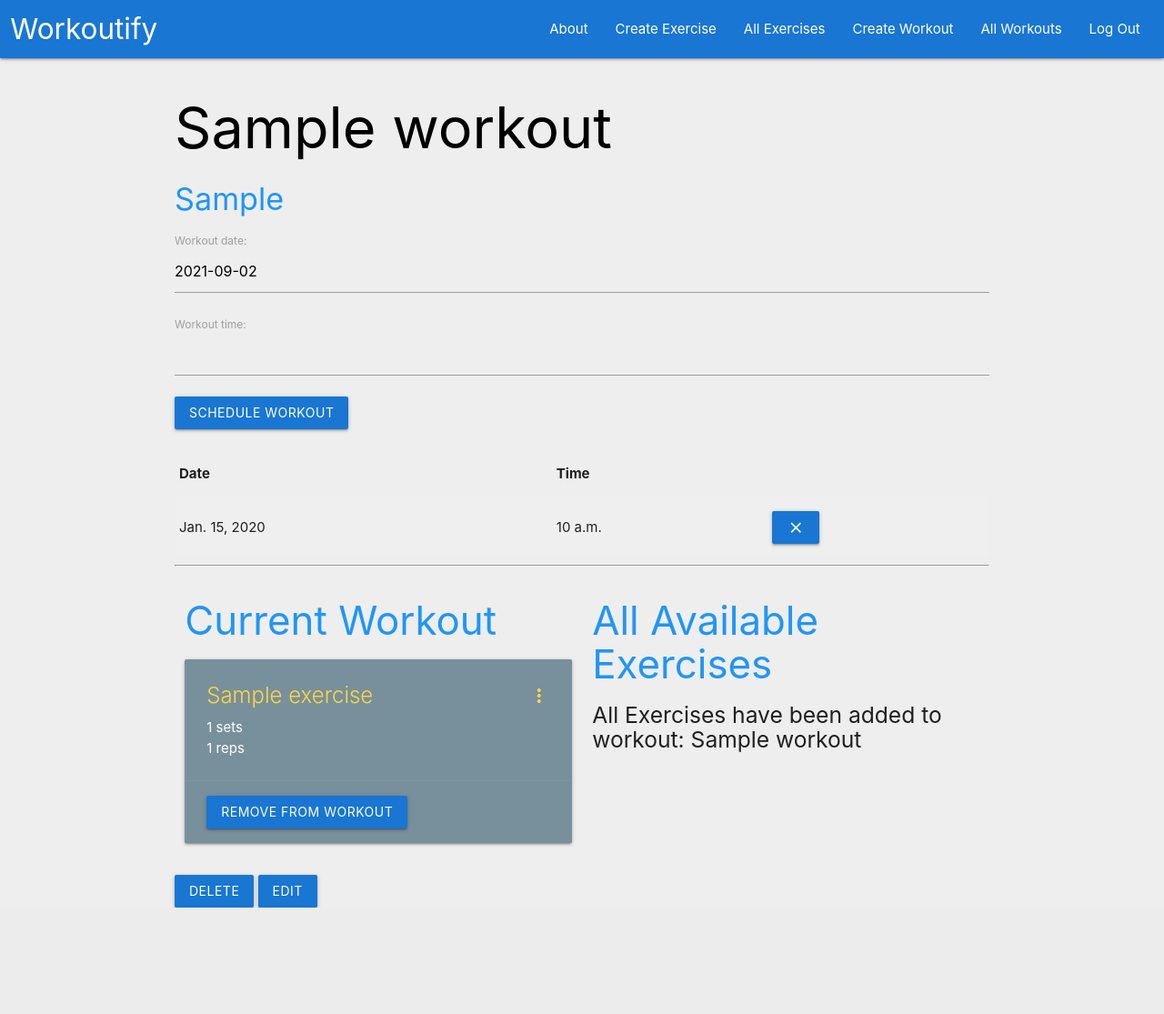
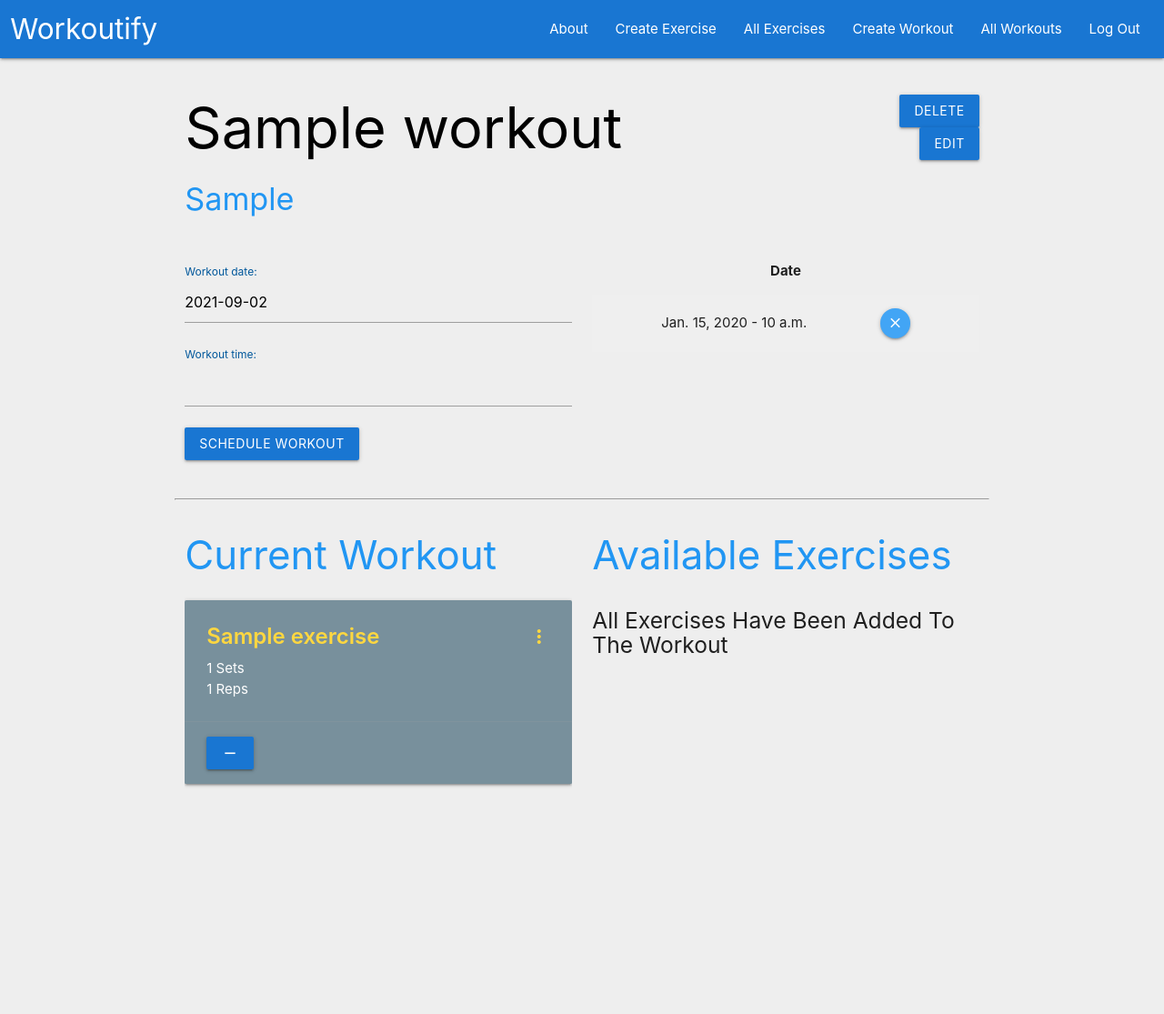
Before and after one commit to CharlesAta/Workoutify, a Django app: page /workouts/1/ in a window 1280 px wide; the page is wider, and only the part inside the window is pictured. Shown: the top 1115 px of that part at 91% size. Before the commit the page ends 998 px from the top of that part, so only its background shows below. Run offline with Django 3.2, Linux system fonts and the light colour scheme; a user stored in the database is signed in; tables that the repository leaves empty hold one stand-in row (values such as "Sample post").

Commit message:
update workout details

```diff
--- a/workoutify/main_app/forms.py
+++ b/workoutify/main_app/forms.py
@@ -27,6 +27,3 @@ class WeatherForm(ModelForm):
     class Meta:
         model = Weather
         fields = ['city']
-
-# class SettingsForm(forms.Form):
-#     time = forms.TimeField(widget=forms.TimeInput(attrs={'class':'timepicker'}))
--- a/workoutify/main_app/static/css/style.css
+++ b/workoutify/main_app/static/css/style.css
@@ -2,3 +2,109 @@ ul {
   list-style-type: none;
   list-style: none;
 }
+
+.datepicker-date-display,
+.datepicker-table td.is-selected,
+.timepicker-digital-display {
+  background-color: #0277bd;
+}
+
+.datepicker-cancel,
+.datepicker-done,
+.timepicker-close {
+  color: #039be5;
+}
+
+.timepicker-canvas-bearing,
+.timepicker-canvas-bg {
+  fill: #0277bd;
+}
+
+.timepicker-svg line {
+  stroke: #0277bd;
+}
+
+#scheduleFormAdd label {
+  color: #01579b;
+}
+
+.card .card-title {
+  font-weight: 600;
+}
+
+#scheduleTableBody {
+  display: block;
+  height: 200px;
+  width: 100%;
+  overflow: auto;
+}
+
+#scheduleTableBody tr {
+  display: flex;
+  justify-content: space-evenly;
+  align-items: center;
+}
+
+#availableExercises {
+  height: 450px;
+  overflow: auto;
+}
+
+#currentExercises {
+  height: 450px;
+  overflow: auto;
+}
+
+.stopwatch {
+  display: grid;
+  justify-items: center;
+  grid-row-gap: 23px;
+  width: 100%;
+  padding-top: 25px;
+}
+
+.sw-circle {
+  display: flex;
+  justify-content: center;
+  align-items: center;
+
+  height: 270px;
+  width: 270px;
+
+  border: 2px solid;
+  border-radius: 50%;
+}
+
+.time {
+  font-family: "Roboto Mono", monospace;
+  font-weight: 300;
+  font-size: 48px;
+}
+
+.controls {
+  display: flex;
+  justify-content: space-between;
+  background-color: rgba(190, 190, 190, 0.5);
+  border-radius: 40%;
+  width: 187px;
+}
+
+.sw-button {
+  cursor: pointer;
+  padding: 0;
+  border: none;
+  margin: 0;
+  outline: none;
+}
+
+#playButton {
+  display: block;
+}
+
+#pauseButton {
+  display: none;
+}
+
+.workout-options {
+  margin-top: 40px;
+}
--- a/workoutify/main_app/static/js/script.js
+++ b/workoutify/main_app/static/js/script.js
@@ -49,11 +49,10 @@ $(document).ready(function () {
                 let year = dateString.slice(0, 4);
 
 
-                $("#scheduleTable").prepend(`<tr id="schedRow" data-id="${response.schedule.id}">
-                <td>${month} ${day}, ${year}</td>
-                <td>${formattedTime}</td>
+                $("#scheduleTableBody").prepend(`<tr id="schedRow" data-id="${response.schedule.id}">
+                <td class="center">${month} ${day}, ${year} - ${formattedTime}</td>
                 <td>
-                <button id="scheduleRemove" type="submit" class="btn" data-id="${response.schedule.id}">
+                <button id="scheduleRemove" type="submit" class="btn-floating btn-small blue lighten-1" data-id="${response.schedule.id}">
                 <i class="material-icons">close</i>
                 </button>
                 </td></tr>`)
@@ -63,7 +62,7 @@ $(document).ready(function () {
 
     });
 
-    $('#scheduleTable').on('click', 'button#scheduleRemove', function(event) {
+    $('#scheduleTableBody').on('click', 'button#scheduleRemove', function(event) {
 
         let scheduleId = $(this).data('id');
         let workoutId = $('#workout').data('id');
@@ -100,23 +99,23 @@ $(document).ready(function () {
 
                 $("#currentExercises").append(
                     `<li data-id="${ response.exercise.id }">
-                        <div class="card">
-                            <div class="card-content">
-                                <span class="card-title activator grey-text text-darken-4">
+                        <div class="card blue-grey lighten-1">
+                            <div class="card-content white-text">
+                                <span class="card-title activator amber-text text-accent-2">
                                     ${ response.exercise.name }<i class="material-icons right">more_vert</i>
                                 </span>
                                 <p>${ response.exercise.sets } Sets</p>
                                 <p>${ response.exercise.reps } Reps</p>
                             </div>
 
-                            <div class="card-reveal">
+                            <div class="card-reveal blue-grey lighten-4">
                                 <span class="card-title grey-text text-darken-4">${ response.exercise.name }<i class="material-icons right">close</i></span>
                                 <p>${ response.exercise.description }</p>
                                 <p>${ response.exercise.sets } Sets</p>
                                 <p>${ response.exercise.reps } Reps</p>
                             </div>
                             <div class="card-action">
-                                <button id="exerciseRemove" type="submit" class='btn' data-id="${ response.exercise.id }">Remove From Workout</button>
+                                <button id="exerciseRemove" type="submit" class='btn blue darken-2' data-id="${ response.exercise.id }"><i class="material-icons">remove</i></button>
                             </div>
                         </div>
                     </li>`)
@@ -124,7 +123,7 @@ $(document).ready(function () {
                 $(`#availableExercises li[data-id="${ response.exercise.id }"]`).remove();
 
                 if (!(document.querySelectorAll("#availableExercises li").length)){
-                    $('#availableExercises').prepend('<h5 id="allExercisesText">All Exercises have been added to the workout</h5>')
+                    $('#availableExercises').prepend('<h5 id="allExercisesText">All Exercises Have Been Added To The Workout</h5>')
                 }
 
                 $('#noExercisesText').remove();
@@ -153,23 +152,23 @@ $(document).ready(function () {
 
                 $("#availableExercises").append(
                     `<li data-id="${ response.exercise.id }">
-                        <div class="card">
-                            <div class="card-content">
-                                <span class="card-title activator grey-text text-darken-4">
+                        <div class="card blue-grey lighten-1">
+                            <div class="card-content white-text">
+                                <span class="card-title activator amber-text text-accent-2">
                                     ${ response.exercise.name }<i class="material-icons right">more_vert</i>
                                 </span>
                                 <p>${ response.exercise.sets } Sets</p>
                                 <p>${ response.exercise.reps } Reps</p>
                             </div>
 
-                            <div class="card-reveal">
+                            <div class="card-reveal blue-grey lighten-4">
                                 <span class="card-title grey-text text-darken-4">${ response.exercise.name }<i class="material-icons right">close</i></span>
                                 <p>${ response.exercise.description }</p>
                                 <p>${ response.exercise.sets } Sets</p>
                                 <p>${ response.exercise.reps } Reps</p>
                             </div>
                             <div class="card-action">
-                                <button id="exerciseAdd" type="submit" class='btn' data-id="${ response.exercise.id }">Add To Workout</button>
+                                <button id="exerciseAdd" type="submit" class='btn blue darken-2' data-id="${ response.exercise.id }"><i class="material-icons">add</i></button>
                             </div>
                         </div>
                     </li>`);
@@ -178,7 +177,7 @@ $(document).ready(function () {
 
 
                 if (!((document.querySelectorAll("#currentExercises li")).length)){
-                    $('#currentExercises').prepend('<h5 id="noExercisesText">No Exercises :(</h5>')
+                    $('#currentExercises').prepend('<h5 id="noExercisesText">No Exercises Added Yet</h5>')
                 }
 
                 $('#allExercisesText').remove();
@@ -230,3 +229,82 @@ $(document).ready(function(){
 function getPosition(string, subString, index) {
     return string.split(subString, index).join(subString).length;
   }
+
+
+
+
+
+  // Convert time to a format of hours, minutes, seconds, and milliseconds
+
+function timeToString(time) {
+    let diffInHrs = time / 3600000;
+    let hh = Math.floor(diffInHrs);
+
+    let diffInMin = (diffInHrs - hh) * 60;
+    let mm = Math.floor(diffInMin);
+
+    let diffInSec = (diffInMin - mm) * 60;
+    let ss = Math.floor(diffInSec);
+
+    let diffInMs = (diffInSec - ss) * 100;
+    let ms = Math.floor(diffInMs);
+
+    let formattedMM = mm.toString().padStart(2, "0");
+    let formattedSS = ss.toString().padStart(2, "0");
+    let formattedMS = ms.toString().padStart(2, "0");
+
+    return `${formattedMM}:${formattedSS}:${formattedMS}`;
+  }
+
+  // Declare variables to use in our functions below
+
+  let startTime;
+  let elapsedTime = 0;
+  let timerInterval;
+
+  // Create function to modify innerHTML
+
+  function print(txt) {
+    document.getElementById("display").innerHTML = txt;
+  }
+
+  // Create "start", "pause" and "reset" functions
+
+  function start() {
+    startTime = Date.now() - elapsedTime;
+    timerInterval = setInterval(function printTime() {
+      elapsedTime = Date.now() - startTime;
+      print(timeToString(elapsedTime));
+    }, 10);
+    showButton("PAUSE");
+  }
+
+  function pause() {
+    clearInterval(timerInterval);
+    showButton("PLAY");
+  }
+
+  function reset() {
+    clearInterval(timerInterval);
+    print("00:00:00");
+    elapsedTime = 0;
+    showButton("PLAY");
+  }
+
+  // Create function to display buttons
+
+  function showButton(buttonKey) {
+    const buttonToShow = buttonKey === "PLAY" ? playButton : pauseButton;
+    const buttonToHide = buttonKey === "PLAY" ? pauseButton : playButton;
+    buttonToShow.style.display = "block";
+    buttonToHide.style.display = "none";
+  }
+  // Create event listeners
+
+  let playButton = document.getElementById("playButton");
+  let pauseButton = document.getElementById("pauseButton");
+  let resetButton = document.getElementById("resetButton");
+
+  playButton.addEventListener("click", start);
+  pauseButton.addEventListener("click", pause);
+  resetButton.addEventListener("click", reset);
--- a/workoutify/main_app/templates/base.html
+++ b/workoutify/main_app/templates/base.html
@@ -15,6 +15,14 @@
       rel="stylesheet"
       type="text/css"
       href="{% static 'css/style.css' %}"
+    />
+    <link
+    href="https://fonts.googleapis.com/css2?family=Montserrat:wght@200;900&display=swap"
+    rel="stylesheet"
+    />
+    <link
+      href="https://fonts.googleapis.com/css2?family=Roboto+Mono:ital,wght@0,300;1,300&display=swap"
+      rel="stylesheet"
     />
     <link href="https://fonts.googleapis.com/icon?family=Material+Icons" rel="stylesheet">
     <script src="https://ajax.googleapis.com/ajax/libs/jquery/3.5.1/jquery.min.js"></script>
--- a/workoutify/main_app/templates/main_app/exercise_form.html
+++ b/workoutify/main_app/templates/main_app/exercise_form.html
@@ -1,5 +1,8 @@
-{% extends 'base.html' %} {% block content %}
+{% extends 'base.html' %} {% block content %} {% if object %}
+<h1 class="blue-text darken-2">Edit Exercise</h1>
+{% else %}
 <h1 class="blue-text darken-2">Add Exercise</h1>
+{% endif %}
 <!-- Leaving the action empty makes the form post to the same url used to display it -->
 <form action="" method="post">
   <!-- Django requires the following for security purposes -->
--- a/workoutify/main_app/templates/main_app/workout_detail.html
+++ b/workoutify/main_app/templates/main_app/workout_detail.html
@@ -1,29 +1,36 @@
 {% extends 'base.html' %} {% block content %}
 
+<div class="row">
+  <div class="col s10 ">
+  <h1 id="workout" data-id="{{ workout.id }}"  class="black-text">{{ workout.name }}</h1>
+  <h4 class="blue-text darken-2">{{ workout.location }}</h4>
+  </div>
+  <div class="col s2 right workout-options">
+    <a class="btn blue darken-2 right" href="{% url 'workouts_delete' workout.id %}">Delete</a>
+    <a class="btn blue darken-2 right" href="{% url 'workouts_update' workout.id %}">Edit</a>
+  </div>
+</div>
 
-<h1 id="workout" data-id="{{ workout.id }}"  class="black-text">{{ workout.name }}</h1>
-<h4 class="blue-text darken-2">{{ workout.location }}</h4>
-
-
-<div class="col s6">
+<div class="row">
+<div class="col s12 m6">
     <form id="scheduleFormAdd" method="post" data-url="{% url 'add_schedule' workout.id %}">
       {% csrf_token %}
       {{ schedule_form.as_p }}
       <button id="add-sched-workout-btn" type="button" class="btn blue darken-2"> Schedule Workout</button>
     </form>
     <br>
-
+  </div>
+    <div class="col s12 m6">
     <table class="striped">
       <thead>
-        <tr><th>Date</th><th>Time</th></tr>
+        <tr><th class="center">Date</th></tr>
       </thead>
-      <tbody id="scheduleTable">
+      <tbody id="scheduleTableBody">
         {% for schedule in workout.schedules.all %}
           <tr id="schedRow" data-id="{{ schedule.id }}">
-            <td>{{schedule.date}}</td>
-            <td>{{schedule.time}}</td>
+            <td class="center">{{schedule.date}} - {{schedule.time}}</td>
             <td>
-              <button id="scheduleRemove" type="submit" class='btn blue darken-2' data-id="{{ schedule.id }}"><i class="material-icons">close</i></button>
+              <button id="scheduleRemove" type="submit" class="btn-floating btn-small blue lighten-1" data-id="{{ schedule.id }}"><i class="material-icons">close</i></button>
             </td>
           </tr>
         {% endfor %}
@@ -31,10 +38,11 @@
     </table>
   </div>
 </div>
+</div>
 
 <hr>
 <div class="row">
-  <div class="col s6">
+  <div class="col s12 m6">
     <h3 class="blue-text darken-2">Current Workout</h3>
     <div>
       <ul id="currentExercises">
@@ -46,32 +54,32 @@
               <span class="card-title activator amber-text text-accent-2">
                 {{ exercise.name }}<i class="material-icons right">more_vert</i>
               </span>
-              <p>{{ exercise.sets }} sets</p>
-              <p>{{ exercise.reps }} reps</p>
+              <p>{{ exercise.sets }} Sets</p>
+              <p>{{ exercise.reps }} Reps</p>
             </div>
 
-            <div class="card-reveal">
+            <div class="card-reveal blue-grey lighten-4">
               <span class="card-title grey-text text-darken-4">{{ exercise.name }}<i class="material-icons right">close</i></span>
               <p>{{ exercise.description }}</p>
-              <p>{{ exercise.sets }} sets</p>
-              <p>{{ exercise.reps }} reps</p>
+              <p>{{ exercise.sets }} Sets</p>
+              <p>{{ exercise.reps }} Reps</p>
             </div>
             <div class="card-action">
-              <button id="exerciseRemove" type="submit" class="btn blue darken-2" data-id="{{ exercise.id }}">Remove From Workout</button>
+              <button id="exerciseRemove" type="submit" class="btn blue darken-2" data-id="{{ exercise.id }}"><i class="material-icons">remove</i></button>
             </div>
           </div>
         </li>
       {% endfor %}
       {% else %}
-      <h5 id="noExercisesText">No Exercises :(</h5>
+      <h5 id="noExercisesText">No Exercises Added Yet</h5>
       {% endif %}
       </ul>
     </div>
   </div>
   <!-- Available exercises will come after this line -->
 
-  <div class="col s6">
-    <h3 class="blue-text darken-2">All Available Exercises</h3>
+  <div class="col s12 m6">
+    <h3 class="blue-text darken-2">Available Exercises</h3>
     <div>
       <ul id="availableExercises">
     {% if exercises.count %}
@@ -82,32 +90,57 @@
               <span class="card-title activator amber-text text-accent-2">
                 {{ exercise.name }}<i class="material-icons right">more_vert</i>
               </span>
-              <p>{{ exercise.sets }} sets</p>
-              <p>{{ exercise.reps }} reps</p>
+              <p>{{ exercise.sets }} Sets</p>
+              <p>{{ exercise.reps }} Reps</p>
             </div>
 
-            <div class="card-reveal">
-              <span class="card-title grey-text text-darken-4">{{ exercise.name }}<i class="material-icons right">close</i></span>
+            <div class="card-reveal blue-grey lighten-4">
+              <span class="card-title grey-text text-darken-4 ">{{ exercise.name }}<i class="material-icons right">close</i></span>
               <p>{{ exercise.description }}</p>
-              <p>{{ exercise.sets }} sets</p>
-              <p>{{ exercise.reps }} reps</p>
+              <p>{{ exercise.sets }} Sets</p>
+              <p>{{ exercise.reps }} Reps</p>
             </div>
             <div class="card-action">
-              <button id="exerciseAdd" type="submit" class="btn blue darken-2" data-id="{{ exercise.id }}">Add To Workout</button>
+              <button id="exerciseAdd" type="submit" class="btn blue darken-2" data-id="{{ exercise.id }}"><i class="material-icons">add</i></button>
             </div>
           </div>
         </li>
         {% endfor %}
         {% else %}
-        <h5 id="allExercisesText">All Exercises have been added to workout: {{ workout.name }}</h5>
+        <h5 id="allExercisesText">All Exercises Have Been Added To The Workout</h5>
         {% endif %}
       </ul>
     </div>
   </div>
 </div>
 
-<a class="btn blue darken-2" href="{% url 'workouts_delete' workout.id %}">Delete</a>
-<a class="btn blue darken-2" href="{% url 'workouts_update' workout.id %}">Edit</a>
+<section class="row">
+  <div class="stopwatch">
+    <div class="sw-circle">
+      <span class="time" id="display">00:00:00</span>
+    </div>
 
+    <div class="controls">
+      <button class="sw-button buttonPlay blue darken-3 circle">
+        <img
+          id="playButton"
+          src="https://res.cloudinary.com/https-tinloof-com/image/upload/v1593360448/blog/time-in-js/play-button_opkxmt.svg"
+        />
+
+        <img
+          id="pauseButton"
+          src="https://res.cloudinary.com/https-tinloof-com/image/upload/v1593360448/blog/time-in-js/pause-button_pinhpy.svg"
+        />
+      </button>
+
+      <button class="sw-button buttonReset blue darken-3 circle">
+        <img
+          id="resetButton"
+          src="https://res.cloudinary.com/https-tinloof-com/image/upload/v1593360448/blog/time-in-js/reset-button_mdv6wf.svg"
+        />
+      </button>
+    </div>
+  </div>
+</section>
 
 {% endblock %}
--- a/workoutify/main_app/templates/main_app/workout_form.html
+++ b/workoutify/main_app/templates/main_app/workout_form.html
@@ -1,5 +1,8 @@
-{% extends 'base.html' %} {% block content %}
+{% extends 'base.html' %} {% block content %} {% if object %}
+<h1 class="blue-text darken-2">Edit Workout</h1>
+{% else %}
 <h1 class="blue-text darken-2">Add Workout</h1>
+{% endif%}
 <!-- Leaving the action empty makes the form post to the same url used to display it -->
 <form action="" method="post">
   <!-- Django requires the following for security purposes -->
--- a/workoutify/main_app/views.py
+++ b/workoutify/main_app/views.py
@@ -7,6 +7,8 @@ from django.http import JsonResponse
 from django.forms.models import model_to_dict
 from .forms import NewUserForm, ScheduleForm, WeatherForm, ModelForm
 from .models import Workout, Schedule, Exercise, Weather
+from django.contrib.auth.decorators import login_required
+from django.contrib.auth.mixins import LoginRequiredMixin
 import requests
 import os
 import datetime
@@ -52,7 +54,7 @@ def get_weeks_workout(todays_date, user_id):
     weeks_workouts = Workout.objects.filter(id__in = Schedule.objects.filter(date__range=[start_date, end_date]).values("workout_id"))
     return weeks_workouts
 
-
+@login_required
 def home(request):
     user_id = request.user.id
     auto_schedule()
@@ -74,16 +76,10 @@ def home(request):
         }
     return render(request, 'home.html', context)
 
-
-class WeatherForm(ModelForm):
-    class Meta:
-        model = Weather
-        fields = ['city']
-
 def about(request):
     return render(request, 'about.html')
 
-class WorkoutCreate(CreateView):
+class WorkoutCreate(LoginRequiredMixin, CreateView):
     model = Workout
     fields = ['name', 'location']
 
@@ -91,11 +87,12 @@ class WorkoutCreate(CreateView):
         form.instance.user = self.request.user
         return super().form_valid(form)
 
+@login_required
 def workout_index(request):
     workout_list = Workout.objects.filter(user=request.user)
     return render(request, 'main_app/workout_list.html', {'workout_list': workout_list})
 
-class WorkoutDetail(DetailView):
+class WorkoutDetail(LoginRequiredMixin, DetailView):
     model = Workout
 
     def get_context_data(self, **kwargs):
@@ -103,6 +100,7 @@ class WorkoutDetail(DetailView):
         context['schedule_form'] = ScheduleForm()
         return context
 
+@login_required
 def workouts_detail(request, workout_id):
     workout = Workout.objects.get(id=workout_id)
     exercises = Exercise.objects.filter(user=request.user)
@@ -113,6 +111,7 @@ def workouts_detail(request, workout_id):
         'exercises': exercises_workout_doesnt_have
     })
 
+@login_required
 def assoc_exercise(request, workout_id, exercise_id):
     if request.is_ajax() and request.method == "POST":
         workout = Workout.objects.get(id=workout_id)
@@ -121,6 +120,7 @@ def assoc_exercise(request, workout_id, exercise_id):
         return JsonResponse({"exercise": model_to_dict(exercise)}, status=200)
     return JsonResponse({"error": ""}, status=400)
 
+@login_required
 def unassoc_exercise(request, workout_id, exercise_id):
     if request.is_ajax() and request.method == "POST":
         workout = Workout.objects.get(id=workout_id)
@@ -129,15 +129,15 @@ def unassoc_exercise(request, workout_id, exercise_id):
         return JsonResponse({"exercise": model_to_dict(exercise)}, status=200)
     return JsonResponse({"error": ""}, status=400)
 
-class WorkoutDelete(DeleteView):
+class WorkoutDelete(LoginRequiredMixin, DeleteView):
     model = Workout
     success_url = '/workouts/'
 
-class WorkoutUpdate(UpdateView):
+class WorkoutUpdate(LoginRequiredMixin, UpdateView):
     model = Workout
     fields = ['name', 'location']
 
-class ExerciseCreate(CreateView):
+class ExerciseCreate(LoginRequiredMixin, CreateView):
     model = Exercise
     fields = ['name', 'description', 'sets', 'reps']
 
@@ -145,21 +145,23 @@ class ExerciseCreate(CreateView):
         form.instance.user = self.request.user
         return super().form_valid(form)
 
+@login_required
 def exercise_index(request):
     exercise_list = Exercise.objects.filter(user=request.user)
     return render(request, 'main_app/exercise_list.html', {'exercise_list': exercise_list})
 
-class ExerciseDetail(DetailView):
+class ExerciseDetail(LoginRequiredMixin, DetailView):
     model = Exercise
 
-class ExerciseDelete(DeleteView):
+class ExerciseDelete(LoginRequiredMixin, DeleteView):
     model = Exercise
     success_url = '/exercises/'
 
-class ExerciseUpdate(UpdateView):
+class ExerciseUpdate(LoginRequiredMixin, UpdateView):
     model = Exercise
     fields = ['name', 'description', 'sets', 'reps']
 
+@login_required
 def update_weather(request):
     form = WeatherForm(request.POST)
     if form.is_valid():
@@ -182,6 +184,7 @@ def update_weather(request):
         )
     return redirect('home')
 
+@login_required
 def add_schedule(request, workout_id):
     if request.is_ajax() and request.method == "POST":
         form = ScheduleForm(request.POST)
@@ -195,6 +198,7 @@ def add_schedule(request, workout_id):
             return JsonResponse({"errors": errors}, status=400)
     return JsonResponse({"error": ""}, status=400)
 
+@login_required
 def delete_schedule(request, workout_id, schedule_id):
     if request.is_ajax() and request.method == "POST":
         sched = Schedule.objects.get(id=schedule_id)
```
Also changed, not shown: workoutify/main_app/models.py (+9 -10 lines).
